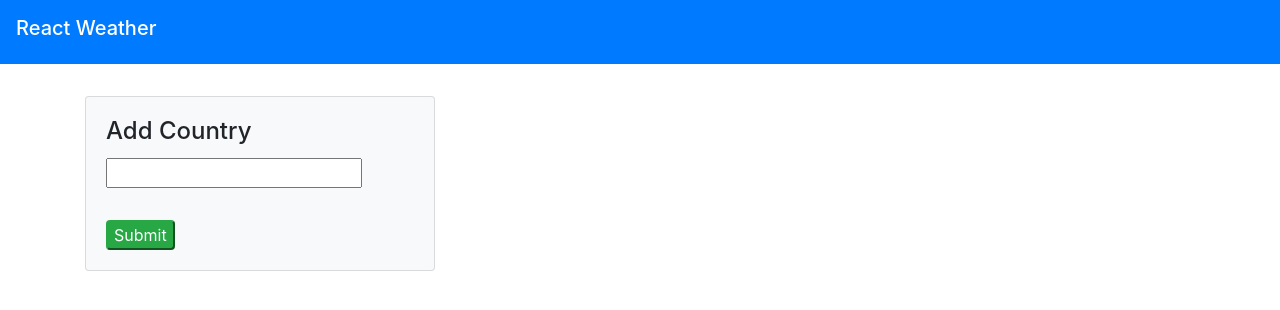
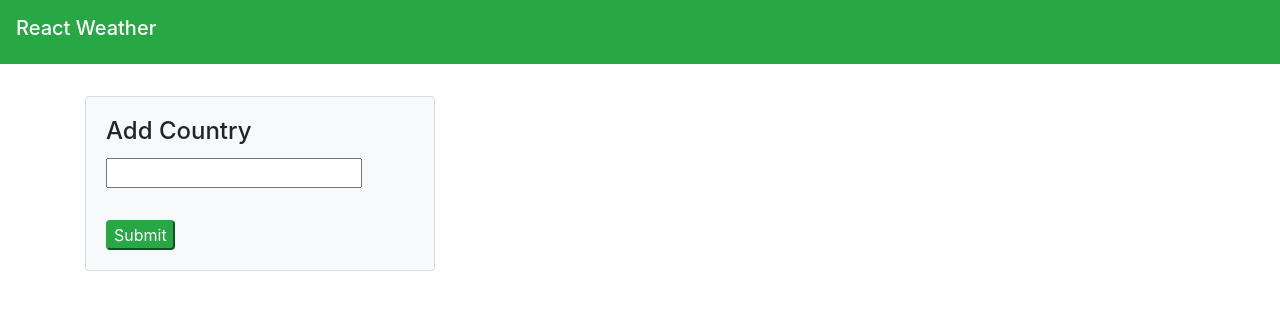
Before and after one commit to benlewsey27/React-Weather-App, a React (Create React App) app: page / in a window 1280 px wide. Shown: the top 310 px of the page. Built offline with nearby package versions, Linux system fonts and the light colour scheme.

Commit message:
style: change navbar colour to success

```diff
--- a/src/components/NavBar.js
+++ b/src/components/NavBar.js
@@ -2,7 +2,7 @@ import React from 'react';
 
 function NavBar(){
   return(
-    <nav className="navbar navbar-dark bg-primary fixed-top">
+    <nav className="navbar navbar-dark bg-success fixed-top">
       <h1 className="navbar-brand">React Weather</h1>
     </nav>
   );
```
